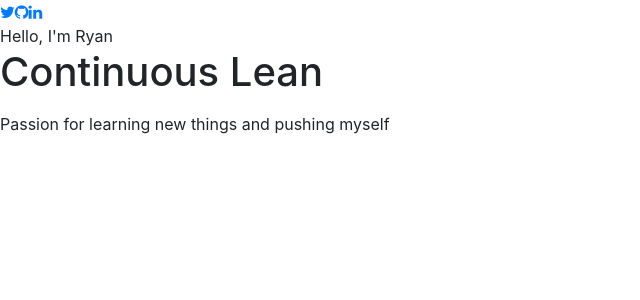
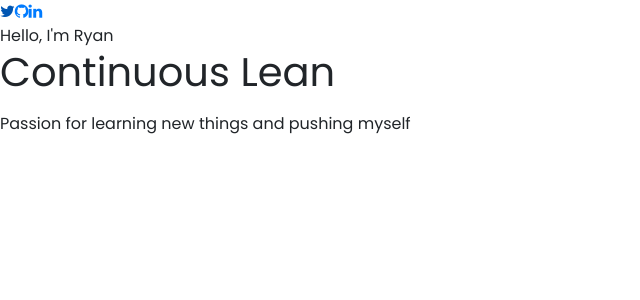
Before and after one commit to RdotSilva/TypeScript-React-Showcase, a React (Create React App) app: page / in a window 1280 px wide. Shown: the top 300 px of the page, without its empty margins (0-640 px from the left). Built offline with nearby package versions, Linux system fonts and the light colour scheme; a web font is replaced by a local one.

Commit message:
Add main styles

```diff
--- /dev/null
+++ b/src/index.css
@@ -0,0 +1,135 @@
+@font-face {
+  font-family: "Poppins Medium";
+  font-style: normal;
+  font-weight: normal;
+  src: url("./assets/fonts/Poppins-Medium.ttf");
+}
+
+@font-face {
+  font-family: "Poppins Regular";
+  font-style: normal;
+  font-weight: normal;
+  src: url("./assets/fonts/Poppins-Regular.ttf");
+}
+
+@font-face {
+  font-family: "Poppins SemiBold";
+  font-style: normal;
+  font-weight: normal;
+  src: url("./assets/fonts/Poppins-SemiBold.ttf");
+}
+
+@font-face {
+  font-family: "Poppins Bold";
+  font-style: normal;
+  font-weight: normal;
+  src: url("./assets/fonts/Poppins-Bold.ttf");
+}
+
+@font-face {
+  font-family: "Poppins ExtraBold";
+  font-style: normal;
+  font-weight: normal;
+  src: url("./assets/fonts/Poppins-ExtraBold.ttf");
+}
+
+@font-face {
+  font-family: "Poppins Light";
+  font-style: normal;
+  font-weight: normal;
+  src: url("./assets/fonts/Poppins-Light.ttf");
+}
+
+@font-face {
+  font-family: "Poppins Thin";
+  font-style: normal;
+  font-weight: normal;
+  src: url("./assets/fonts/Poppins-Thin.ttf");
+}
+
+* {
+  outline: none;
+}
+
+body {
+  margin: 0;
+  overflow-y: overlay;
+  font-family: "Poppins Regular";
+  -webkit-font-smoothing: antialiased;
+  -moz-osx-font-smoothing: grayscale;
+}
+
+code {
+  font-family: source-code-pro, Menlo, Monaco, Consolas, "Courier New",
+    monospace;
+}
+
+::-webkit-scrollbar {
+  width: 6px !important;
+  height: 6px !important;
+}
+
+body ::-webkit-scrollbar-thumb {
+  background-color: hsla(0, 0%, 100%, 0.16);
+}
+
+::-webkit-scrollbar-thumb {
+  background-color: rgba(0, 0, 0, 0.2);
+}
+
+::-webkit-scrollbar-track {
+  background: hsla(0, 0%, 100%, 0.1);
+}
+
+.btn {
+  border-radius: 50px;
+  padding: 14px 0;
+  width: 160px;
+  cursor: pointer;
+  transition: 0.2s;
+  font-family: "Poppins SemiBold";
+}
+
+.btn:active {
+  transform: translateY(2px);
+}
+
+.primary-btn {
+  color: var(--white);
+  border: 2px solid linen;
+  font-size: 12px;
+  background-color: #1f2235;
+}
+/* @media only screen and (max-width: 414px) {
+    .primary-btn {
+      font-size: 13px;
+    }
+  } */
+
+.primary-btn:hover {
+  color: aliceblue;
+  border: 2px solid #ff5823;
+  background-color: #1f2235;
+}
+
+.highlighted-btn {
+  color: var(--white);
+
+  font-size: 12px;
+  background-color: #ff5823;
+}
+@media only screen and (max-width: 568px) {
+  .highlighted-btn {
+    z-index: -900;
+  }
+}
+
+.red-border {
+  border: 1px solid var(--error-message) !important;
+}
+
+.fade-in {
+  opacity: 0;
+  transform: translateY(80px);
+  transition: all 0.8s ease;
+}
```
Also changed, not shown: src/index.tsx (+11 -10 lines).
